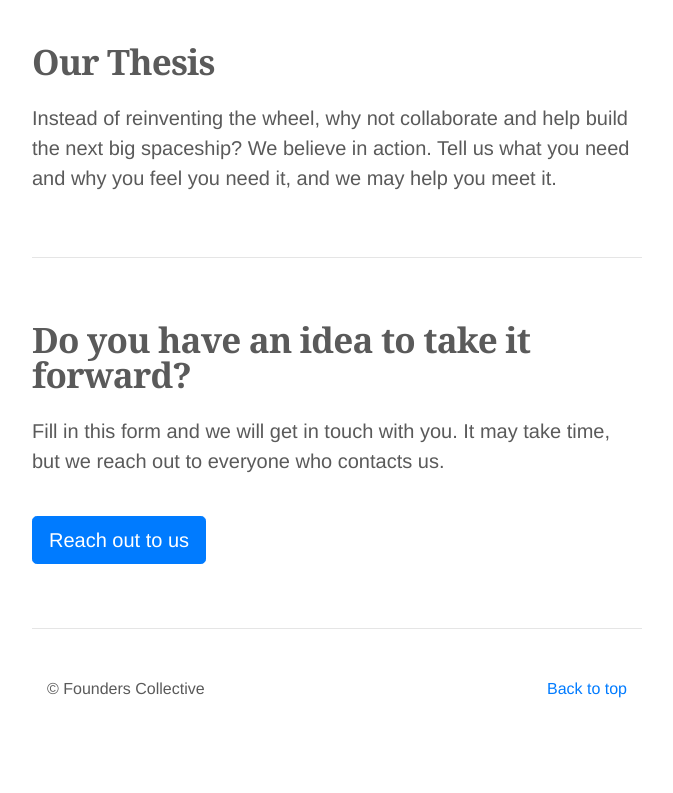
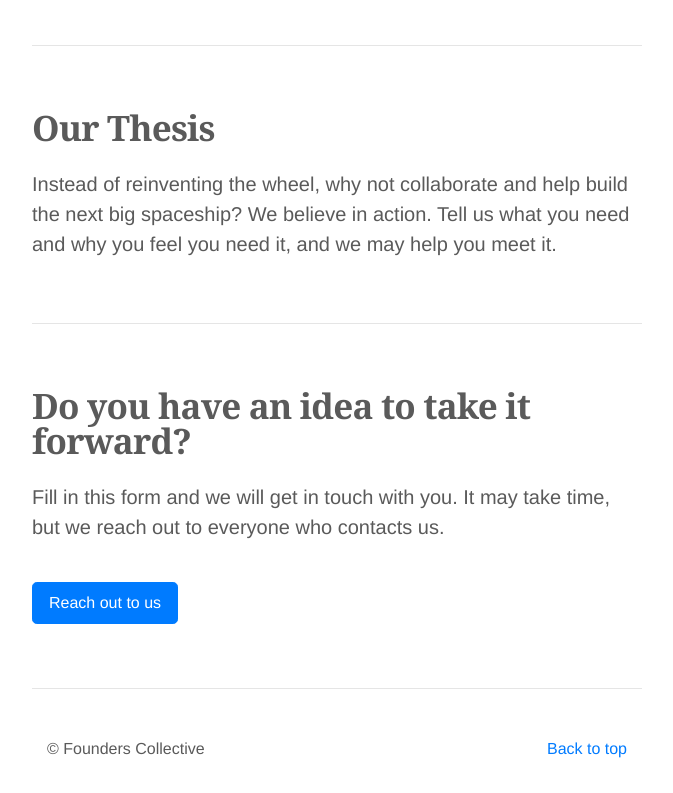
Before and after one commit to dharashah410/founders-collective, a plain HTML site: page index.html in a window 1280 px wide. Shown: the part 1766-2559 px from the top of the page, without its empty margins (303-976 px from the left). Before the commit the page ends 2531 px from the top, so only its background shows below. Drawn offline with nearby package versions, Linux system fonts and the light colour scheme.

Commit message:
reduced font size of cta

```diff
--- a/carousel.css
+++ b/carousel.css
@@ -56,6 +56,10 @@ body {
   left: 0;
   min-width: 100%;
   /* height: 32rem; */
+}
+
+.cta{
+  font-size: 1rem !important;
 }
 
 
--- a/index.html
+++ b/index.html
@@ -104,13 +104,13 @@
 
       <div class="row featurette">
         <div class="col-md-12">
-          <h2 class=" featurette-heading">Do you have an idea to take it forward?</h2>
+          <h2 class="featurette-heading">Do you have an idea to take it forward?</h2>
           <p class="lead">Fill in this form and we will get in touch with you. It may take time, but we reach out to
             everyone
             who contacts us.
           </p>
           <br>
-          <p><a class="btn btn-lg btn-primary" href="https://bit.ly/thinkstartupidea" target="_blank"
+          <p><a class="btn btn-lg btn-primary cta" href="https://bit.ly/thinkstartupidea" target="_blank"
               role="button">Reach out to us</a>
           </p>
         </div>
```
Also changed, not shown: cover.jpg.
